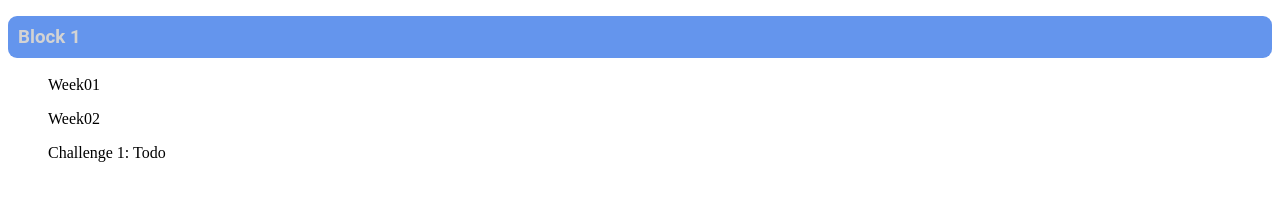
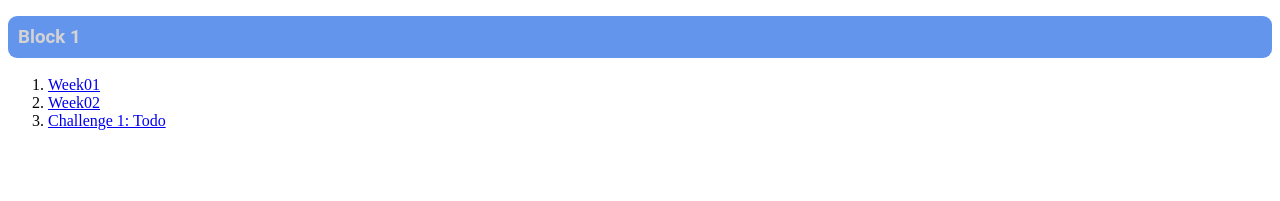
Before and after one commit to lewisssmith19/wdd330Portfolio, a plain HTML site: page index.html in a window 1280 px wide. Shown: the part 79-280 px from the top of the page. Drawn offline with Linux system fonts and the light colour scheme.

Commit message:
Main content in

```diff
--- a/index.html
+++ b/index.html
@@ -10,8 +10,10 @@
     </header>
     <body>
         <h3>Block 1</h3>
-        <ol>Week01</ol>
-        <ol>Week02</ol>
-        <ol>Challenge 1: Todo</ol>
+       <ol>
+           <li><a href="#">Week01</a></li>
+           <li><a href="#">Week02</a></li>
+           <li><a href="#">Challenge 1: Todo</a></li>
+       </ol>
     </body>
 </html>
```
